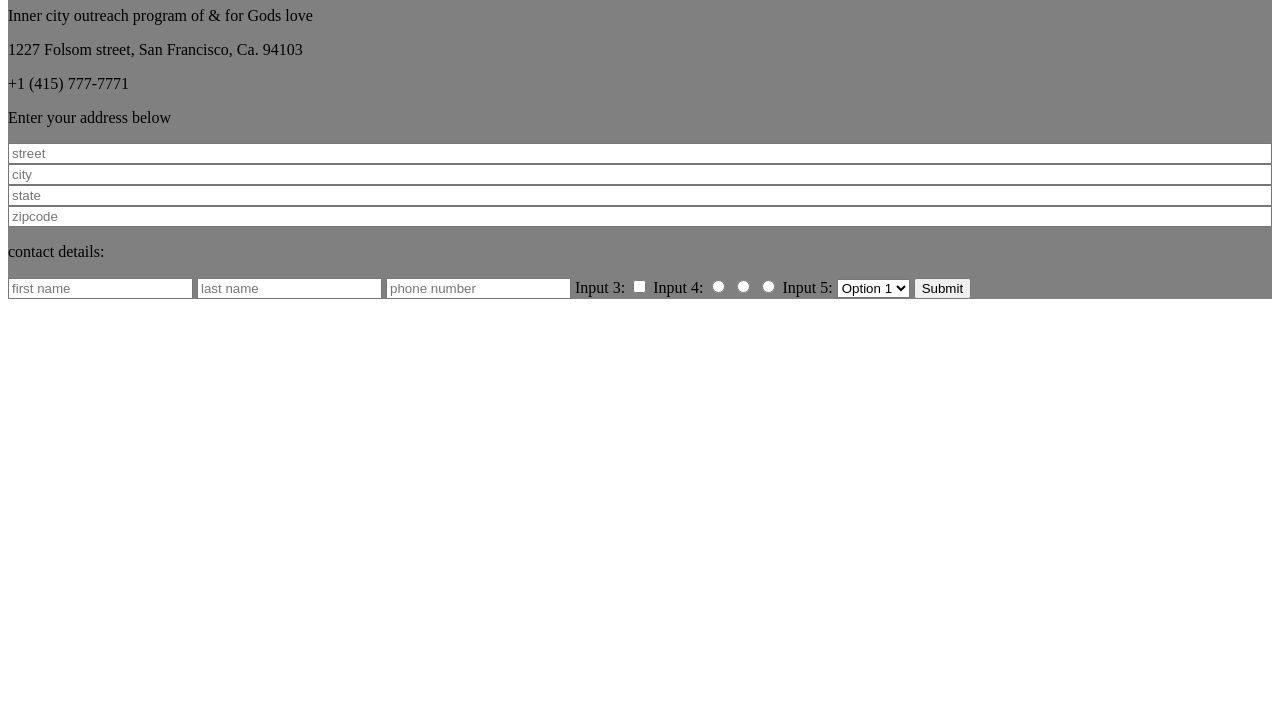
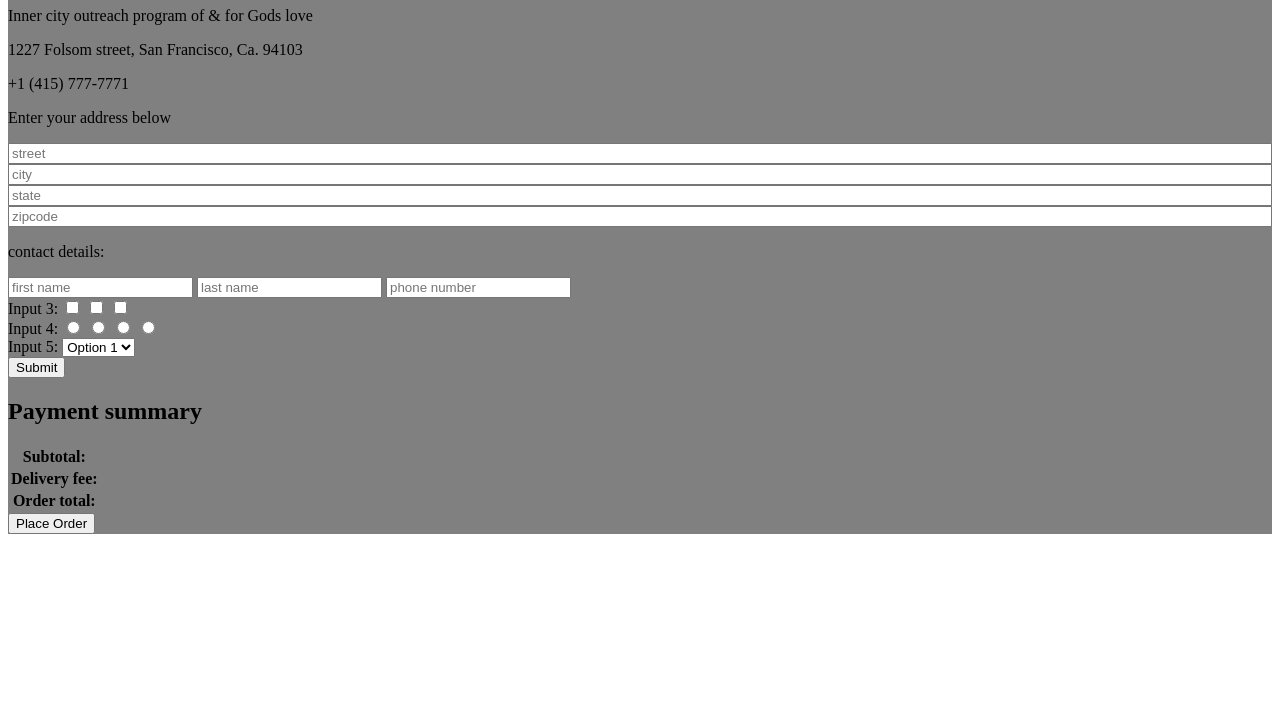
Before and after one commit to thefutureseer/dooordashapi, a plain HTML site: page index.html in a window 1280 px wide. Shown: the part 81-800 px from the top of the page. Drawn offline with Linux system fonts and the light colour scheme; a script that the page names is missing.

Commit message:
add more for Bhakti page

```diff
--- a/index.html
+++ b/index.html
@@ -13,7 +13,7 @@
    <div class="input_forms">
 
     <div class="address_details">
-       <h1 class="h1">Shsh</h1>
+      <h1 class="h1">Shsh Bhakti page</h1>
       <p>Inner city outreach program of & for Gods love</p>
       <p>1227 Folsom street, San Francisco, Ca. 94103</p>
       <p>+1 (415) 777-7771</p>
@@ -32,29 +32,72 @@
 
       <div class="holy_wrapper">
         <p>contact details:</p>
+        <div class="contact">
          <input type="text" id="name" name="dropoff_contact_given_name" maxlength="10" placeholder="first name" required/>
          <input type="text" id="lastname" name="dropoff_contact_family_name" maxlength="10" placeholder="last name" required/>
          <input type="number" id="phonenumber" name="dropoff_phone_number" maxlength="10" placeholder="phone number" required/>
+        </div>
 
+        <!-- checkbox with fake values to check the api $money done in cents -->
+        <div class="input-3">
+          <label for="input3">Input 3:</label>
+          <input type="checkbox" id="input3" name="input3" value="10000" maxlength="10" required/>
+          <input type="checkbox" id="input3" name="input3" value="11000" maxlength="10" required/>
+          <input type="checkbox" id="input3" name="input3" value="12000" maxlength="10" required/>
+        </div>
 
-        <label for="input3">Input 3:</label>
-        <input type="checkbox" id="input3" name="input3" maxlength="10" required/>
-
+        <div class="input-4">
           <label for="input4">Input 4:</label>
           <input type="radio" id="input4" name="input4-5" value="option0"/>
           <input type="radio" id="input4" name="input4" value="option1"/>
           <input type="radio" id="input4" name="input4" value="option2"/>
+          <input type="radio" id="input4" name="input4" value="option3"/>
+        </div>
 
+        <div class="input-5">
           <label for="input5">Input 5:</label>
           <select id="input5" name="input5">
             <option value="option1">Option 1</option>
             <option value="option2">Option 2</option>
           </select>
+        </div>
 
         <input type="submit" value="Submit"/>
       </div>
+
+      <div class="payment">
+        <div>
+          <h2>Payment summary</h2>
+          <table>
+            <tbody>
+              <tr>
+                <th>Subtotal:</th>
+                <td id="price"></td>
+              </tr>
+              <tr>
+                <th>Delivery fee:</th>
+                <td id="fee"></td>
+              </tr>
+              <tr>
+                <th>Order total:</th>
+                <td id="total"></td>
+              </tr>
+            </tbody>
+          </table>
+          <div class="donation">
+            <div class="donation-options">
+            </div>
+          </div>
+        </div>
+
+        <div class="btns">
+          <button id="orderBtn" onclick="createDelivery()" >
+            Place Order
+          </button>
+        </div>
       </div>
     </form>
+
    </div>
   </div>
  </div>
--- a/style.css
+++ b/style.css
@@ -12,3 +12,8 @@ h1 {
   display: flex;
   flex-direction: column;
 }
+
+input[type="checkbox"] {
+  height: 20;
+  width: 20;
+}
```
Lines whose indentation alone changed are shown as unchanged.
